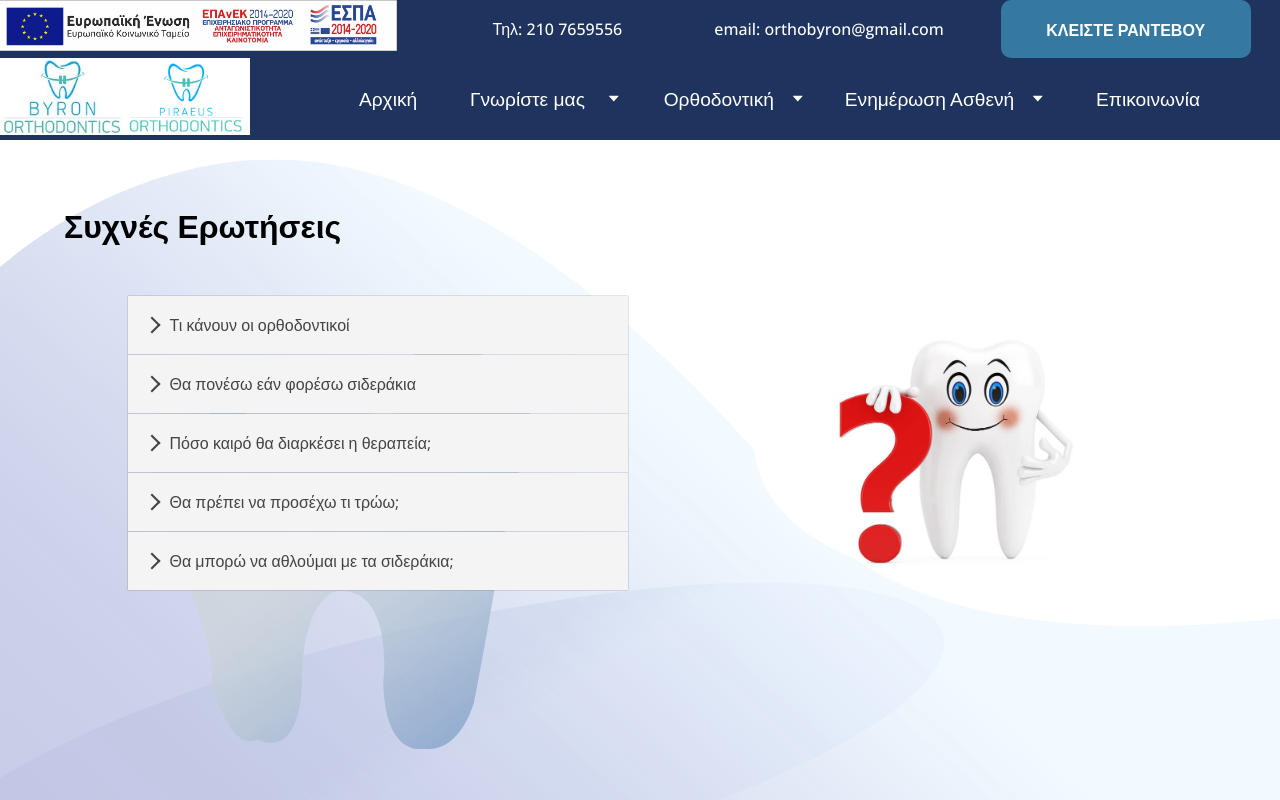
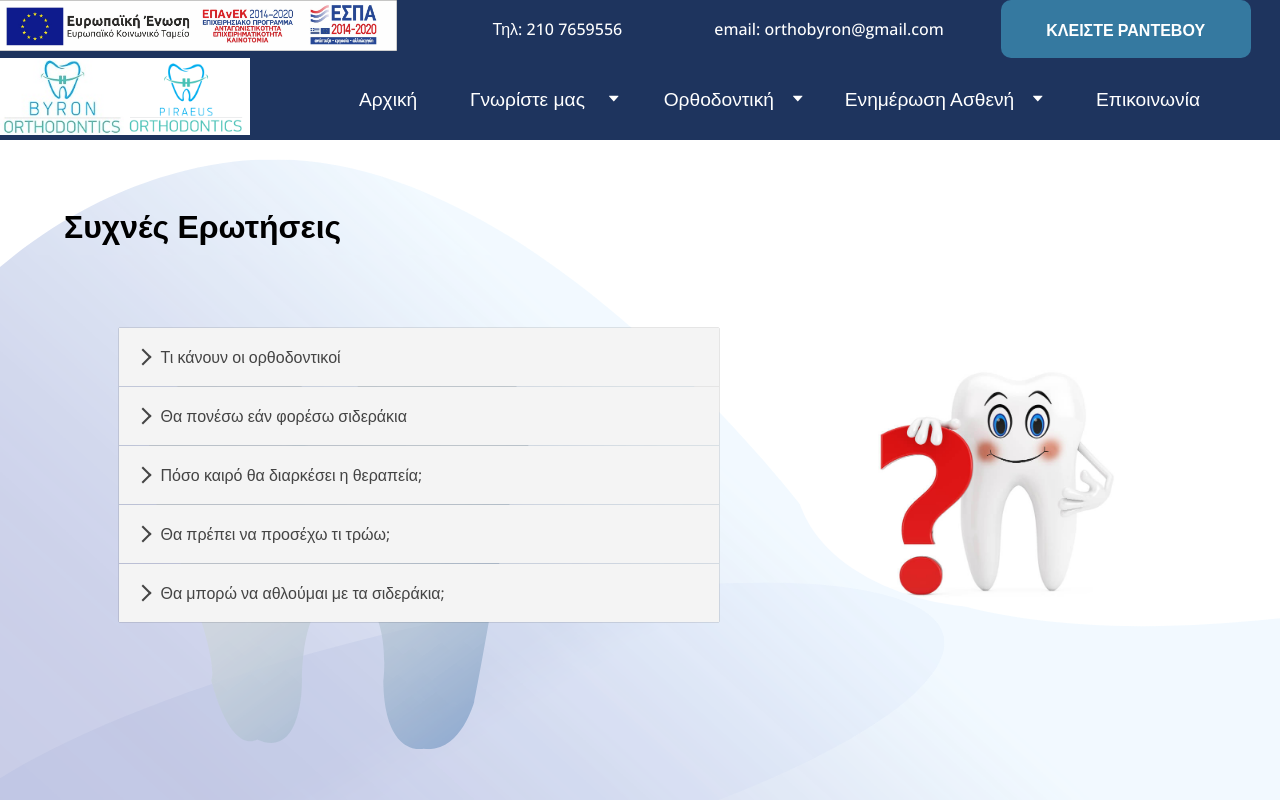
Before and after one commit to 3vilBonobo/orthobyron.gr, a React (Create React App) app: page /faq in a window 1280 px wide. Shown: the top 800 px of the page. Built offline with nearby package versions, Linux system fonts and the light colour scheme.

Commit message:
fix faq data format

```diff
--- a/src/components/Styles/accordionStyles.css
+++ b/src/components/Styles/accordionStyles.css
@@ -1,13 +1,16 @@
 .accordion {
   border: 1px solid rgba(0, 0, 0, 0.1);
   border-radius: 2px;
+  margin: 2rem;
 }
 
 .accordion__item + .accordion__item {
   border-top: 1px solid rgba(0, 0, 0, 0.1);
-  max-width: 500px;
+  width: 350px;
+  @media screen and (min-width: 768px) {
+    width: 600px;
+  }
 }
-
 .accordion__button {
   background-color: #f4f4f4;
   color: #444;
@@ -16,7 +19,10 @@
   width: 100%;
   text-align: left;
   border: none;
-  width: 500px;
+  width: 350px;
+  @media screen and (min-width: 768px) {
+    width: 600px;
+  }
 }
 
 .accordion__button:hover {
@@ -46,7 +52,10 @@
 .accordion__panel {
   padding: 20px;
   animation: fadein 0.35s ease-in;
-  max-width: 500px;
+  width: 350px;
+  @media screen and (min-width: 768px) {
+    width: 600px;
+  }
 }
 
 /* -------------------------------------------------- */
--- a/src/data/data.js
+++ b/src/data/data.js
@@ -197,27 +197,27 @@ export const patients = {
       {
         question: 'Τι κάνουν οι ορθοδοντικοί',
         answer:
-          '<p>Οι Ορθοδοντικοί είναι ειδικοί οδοντίατροι που διαγιγνώσκουν και θεραπεύουν προβλήματα με τη θέση, την ευθυγράμμιση ή την απόσταση των δοντιών και τις σχετικές ανωμαλίες στο πρόσωπο και τη γνάθο. Χρησιμοποιούμε μια σειρά από ειδικές θεραπείες, συμπεριλαμβανομένων των τιράντες και άλλων στοματικών συσκευών, για να διορθώσουμε αυτά τα προβλήματα.</p>',
+          '<p>Οι Ορθοδοντικοί είναι ειδικοί οδοντίατροι που διαγιγνώσκουν και θεραπεύουν προβλήματα με τη θέση, την ευθυγράμμιση ή την απόσταση των δοντιών και τις σχετικές ανωμαλίες στο πρόσωπο και τη γνάθο.</p> <br/><p> Χρησιμοποιούμε μια σειρά από ειδικές θεραπείες, συμπεριλαμβανομένων των τιράντες και άλλων στοματικών συσκευών, για να διορθώσουμε αυτά τα προβλήματα.</p>',
       },
       {
         question: 'Θα πονέσω εάν φορέσω σιδεράκια',
         answer:
-          '<p>Η τοποθέτηση τους είναι γενικά ανώδυνη. Μερικοί άνθρωποι βιώνουν μικρούς πόνους τις πρώτες δύο μέρες περίπου, καθώς προσαρμόζονται στο να φορούν τις συσκευές τους. Οι περιοδικές προσαρμογές μπορεί μερικές φορές να προκαλέσουν επίσης πόνο, αν και συνήθως διαρκεί μόνο λίγο. Τα μη συνταγογραφούμενα αναλγητικά μπορούν να χρησιμοποιηθούν για να ανακουφίσουν οποιαδήποτε ενόχληση, αλλά συνήθως είναι περιττά.</p>',
+          '<p><b>Η τοποθέτηση τους είναι γενικά ανώδυνη.</b> Μερικοί άνθρωποι βιώνουν μικρούς πόνους τις πρώτες δύο μέρες περίπου, καθώς προσαρμόζονται στο να φορούν τις συσκευές τους.</p><br/><p> Οι περιοδικές προσαρμογές μπορεί μερικές φορές να προκαλέσουν επίσης πόνο, αν και συνήθως διαρκεί μόνο λίγο.</p><br/><p> Τα μη συνταγογραφούμενα αναλγητικά μπορούν να χρησιμοποιηθούν για να ανακουφίσουν οποιαδήποτε ενόχληση, αλλά συνήθως είναι περιττά.</p>',
       },
       {
         question: 'Πόσο καιρό θα διαρκέσει η θεραπεία;',
         answer:
-          '<p>Είναι διαφορετικό για κάθε άτομο, αλλά γενικά το ενεργό στάδιο της θεραπείας (δηλαδή φορώντας νάρθηκες ή άλλες συσκευές) μπορεί να διαρκέσει από 6-30 μήνες. Μετά από αυτό, φοριέται ένα συγκρατητήρα.</p>',
+          '<p>Είναι διαφορετικό για κάθε άτομο, αλλά γενικά το ενεργό στάδιο της θεραπείας (δηλαδή φορώντας νάρθηκες ή άλλες συσκευές) <b>μπορεί να διαρκέσει από 6-30 μήνες</b>. Μετά από αυτό, φοριέται ένα συγκρατητήρα.</p>',
       },
       {
         question: 'Θα πρέπει να προσέχω τι τρώω;',
         answer:
-          'Ναι. Θα πρέπει να παραλείψετε τα είδη τροφών που θα μπορούσαν να βλάψουν ή να παγιδευτούν στα σιδεράκια σας. Μερικά από αυτά περιλαμβάνουν ωμά λαχανικά, σκληρές καραμέλες.Ο Γιατρός θα σας ενημερώσει λεπτομερώς για τα τρόφιμα που πρέπει να αποφύγετε.',
+          '<p><b>Ναι</b>. Θα πρέπει να παραλείψετε τα είδη τροφών που θα μπορούσαν να βλάψουν ή να παγιδευτούν στα σιδεράκια σας. Μερικά από αυτά περιλαμβάνουν ωμά λαχανικά, σκληρές καραμέλες.</p><br/><p><b>Ο Γιατρός θα σας ενημερώσει λεπτομερώς για τα τρόφιμα που πρέπει να αποφύγετε.</b></p>',
       },
       {
         question: 'Θα μπορώ να αθλούμαι με τα σιδεράκια;',
         answer:
-          'Ναι. Φυσικά, είτε φοράτε σιδεράκια είτε όχι, σας συνιστούμε να φοράτε στοματικό προστατευτικό όταν παίζετε τα περισσότερα αθλήματα.',
+          '<p><b>Ναι</b></p>. Φυσικά, είτε φοράτε σιδεράκια είτε όχι, σας συνιστούμε να φοράτε στοματικό προστατευτικό όταν παίζετε τα περισσότερα αθλήματα.</p>',
       },
     ],
   },
```
